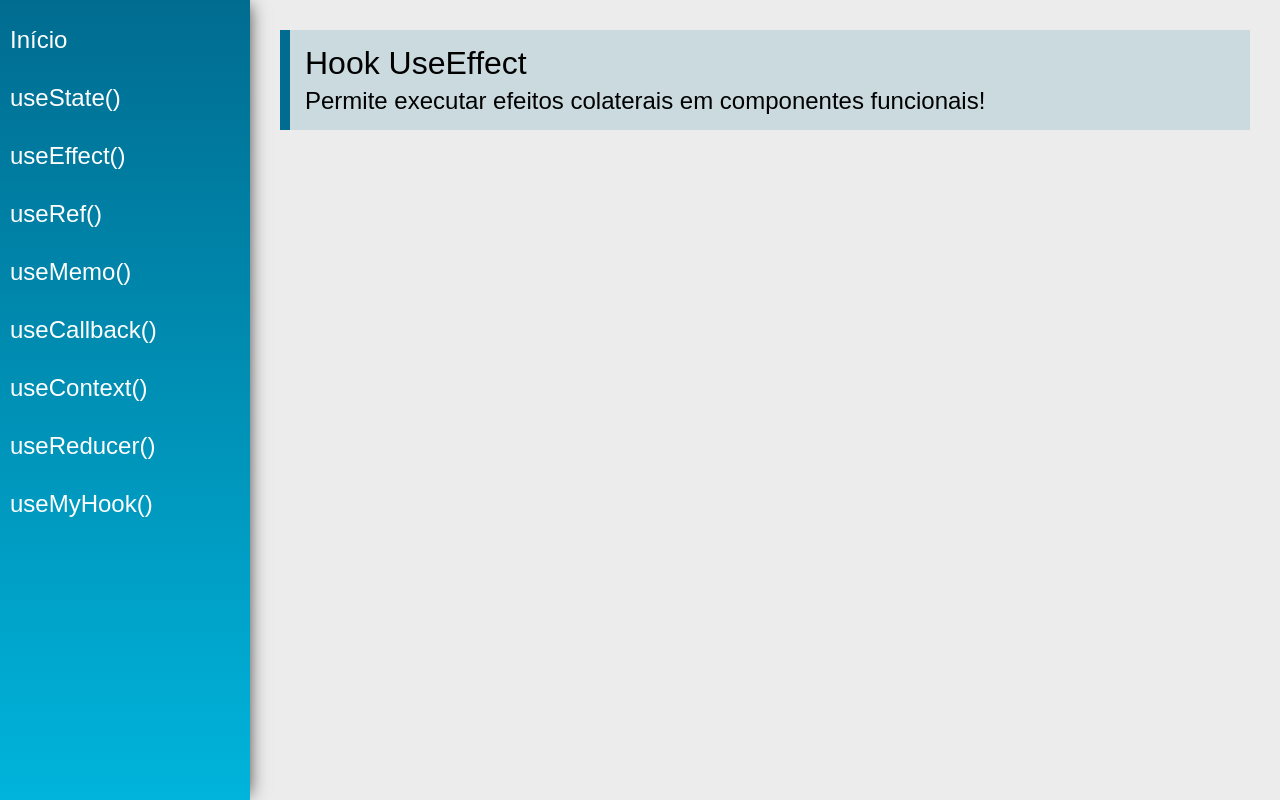
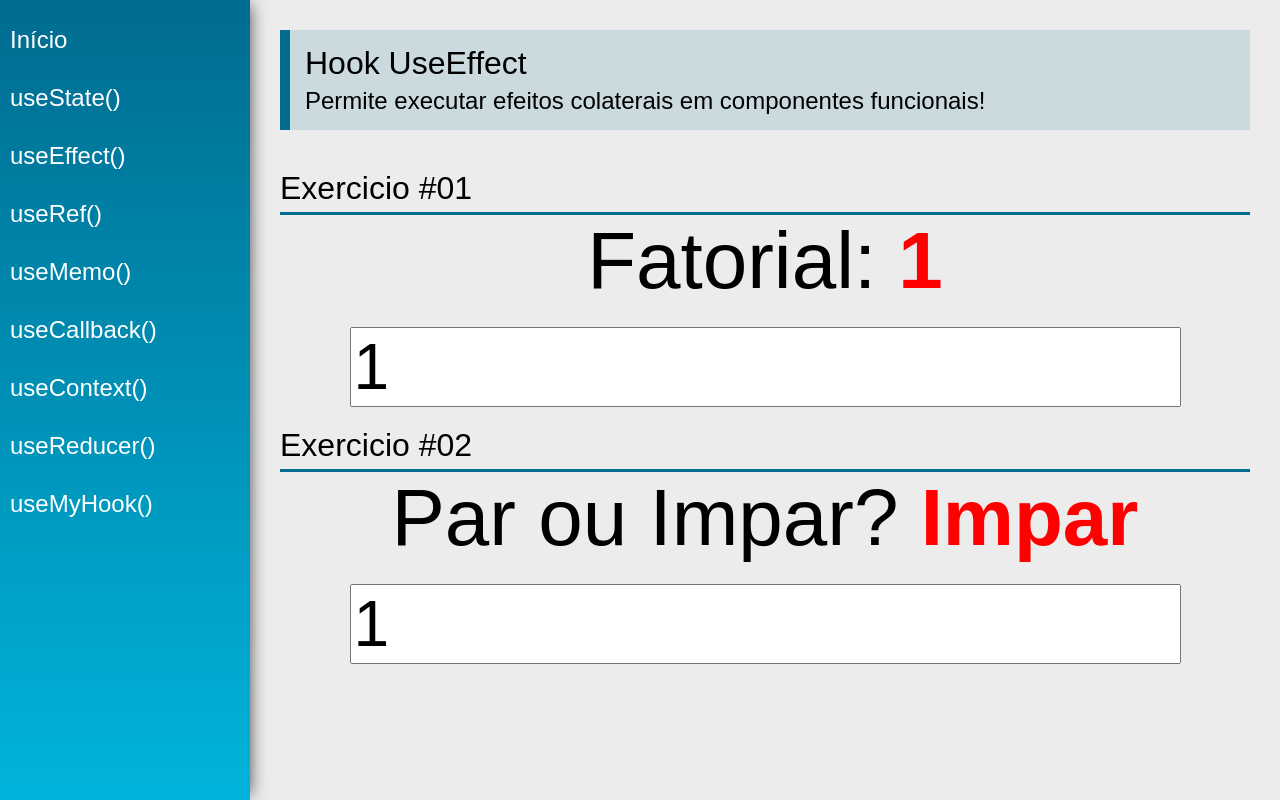
Before and after one commit to NetoJL/React-Hooks, a React (Create React App) app: page /useEffect in a window 1280 px wide. Built offline with nearby package versions, Linux system fonts and the light colour scheme.

Commit message:
useEffect finished

```diff
--- a/src/views/examples/UseEffect.jsx
+++ b/src/views/examples/UseEffect.jsx
@@ -1,15 +1,78 @@
-import React from 'react'
-import PageTitle from '../../components/layout/PageTitle'
+import React, { useEffect, useState } from "react";
+import PageTitle from "../../components/layout/PageTitle";
+import SectionTitle from "../../components/layout/SectionTitle";
+
+function calcFatorial(num) {
+	const n = parseInt(num);
+	if (n < 0) return -1;
+	if (n === 0) return 1;
+	return calcFatorial(n - 1) * n;
+}
+
+function verifyNumber(num) {
+	const n = parseInt(num)
+	if (n < 0) return "Invalid number";
+	if (n % 2 === 0) return "Par"
+	if (n % 2 === 1) return "Impar"
+}
 
 const UseEffect = (props) => {
+	const [number, setNumber] = useState(1);
+	const [fatorial, setFatorial] = useState(1);
+
+	const [numberCheck, setNumberCheck] = useState(1);
+	const [check, setCheck] = useState("");
+
+	useEffect(
+		function () {
+			setFatorial(calcFatorial(number));
+		},
+		[number]
+	);
+	useEffect(
+		function () {
+			setCheck(verifyNumber(numberCheck));
+		},
+		[numberCheck]
+	);
+
 	return (
 		<div className="UseEffect">
 			<PageTitle
 				title="Hook UseEffect"
 				subtitle="Permite executar efeitos colaterais em componentes funcionais!"
 			/>
+
+			<SectionTitle title="Exercicio #01" />
+
+			<div className="center">
+				<div>
+					<span className="text">Fatorial: </span>
+					<span className="text red">{fatorial}</span>
 				</div>
-    )
-}
+				<input
+					type="number"
+					className="input"
+					value={number}
+					onChange={(e) => setNumber(e.target.value)}
+				/>
+			</div>
 
-export default UseEffect
+			<SectionTitle title="Exercicio #02" />
+			<div className="center">
+				<div>
+					<span className="text">Par ou Impar? </span>
+					<span className="text red">{check}</span>
+				</div>
+				<input
+					type="number"
+					className="input"
+					value={numberCheck}
+					onChange={(e) => setNumberCheck(e.target.value)}
+				/>
+			</div>
+		</div>
+	);
+};
+
+export default UseEffect;
```
Lines whose indentation alone changed are shown as unchanged.
